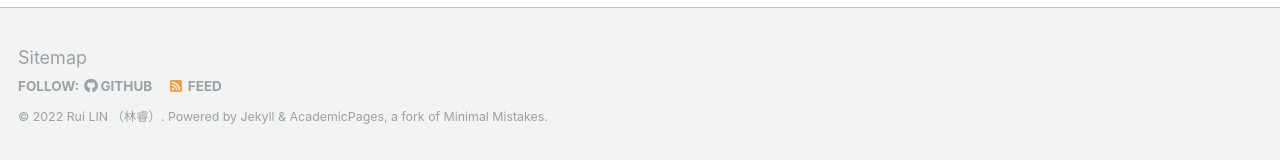
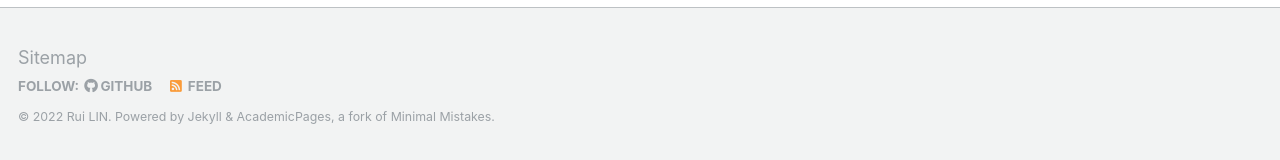
Before and after one commit to rlin27/rlin27.github.io, a Jekyll site: the page built from _pages/page-archive.html, in a window 1280 px wide. Shown: the part 1906-2066 px from the top of the page. Built offline with Jekyll 4.4.1, drawn with Linux system fonts in a browser that asks for light colours.

Commit message:
add Chinese name

```diff
--- a/_config.yml
+++ b/_config.yml
@@ -9,7 +9,7 @@
 locale                   : "en-US"
 title                    : "Rui LIN"
 title_separator          : "-"
-name                     : &name "Rui LIN （林睿）"
+name                     : &name "Rui LIN"
 description              : &description "personal description"
 url                      : https://rlin27.github.io # the base hostname & protocol for your site e.g. "https://mmistakes.github.io"
 baseurl                  : "" # the subpath of your site, e.g. "/blog"
@@ -80,7 +80,7 @@ analytics:
 
 # Site Author
 author:
-  name             : "Rui LIN"
+  name             : "Rui LIN (林睿)"
   avatar           : "profile_rui.jpg"
   bio              : "E-mail: ruilin0212 [at] gmail [dot] com."
   location         :
```
